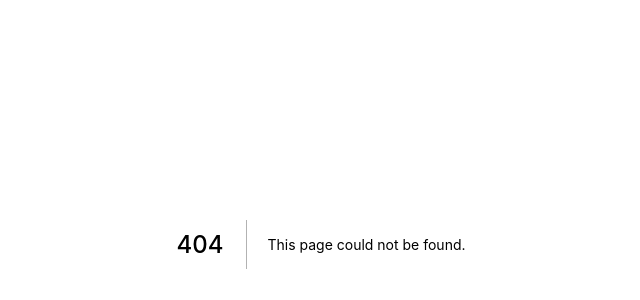
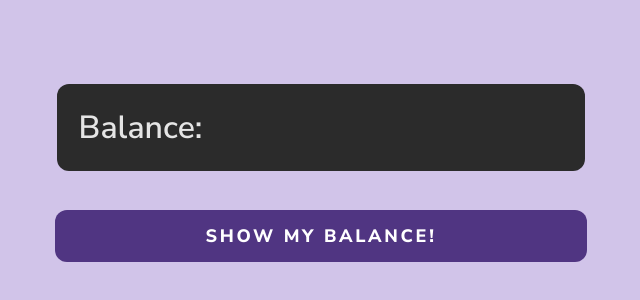
Before and after one commit to grewscant/verity, a Next.js app: page /connect in a window 1280 px wide. Before the commit this address had no page. Shown: the part 156-456 px from the top of the page, without its empty margins (319-959 px from the left). Built offline with nearby package versions, Linux system fonts and the light colour scheme.

Commit message:
:boom: Build page for wallet connection

```diff
--- /dev/null
+++ b/src/pages/connect/index.tsx
@@ -0,0 +1,59 @@
+import styled from "styled-components";
+
+import { NextPage } from "next";
+import { MainContainer } from "../../components/MainContainer";
+import { Navbar } from "../../components/Navbar";
+import { Button } from "../../components/Button";
+import { useState } from "react";
+import { ethers } from "ethers";
+import { Card } from "../../components/Card";
+
+declare const window: any;
+
+const Flex = styled.div`
+  display: flex;
+`;
+
+const Connect: NextPage = () => {
+  const [balance, setBalance] = useState("");
+
+  const getDetails = async () => {
+    const [account] = await window.ethereum.request({
+      method: "eth_requestAccounts",
+    });
+    const provider = new ethers.providers.Web3Provider(window.ethereum);
+    const balance = await provider.getBalance(account);
+
+    setBalance(ethers.utils.formatEther(balance));
+  };
+
+  return (
+    <MainContainer>
+      <Navbar title="V" />
+      <Flex
+        style={{
+          height: "70%",
+          justifyContent: "center",
+          alignItems: "center",
+          padding: "48px",
+        }}
+      >
+        <Flex
+          style={{
+            height: "max-content",
+            width: "45%",
+            flexDirection: "column",
+          }}
+        >
+          <Card
+            backgroundColor="grey-1"
+            children={balance ? "Balance: " + balance + " ETH" : "Balance:"}
+          />
+          <Button children="Show my balance!" onClick={() => getDetails()} />
+        </Flex>
+      </Flex>
+    </MainContainer>
+  );
+};
+
+export default Connect;
```
